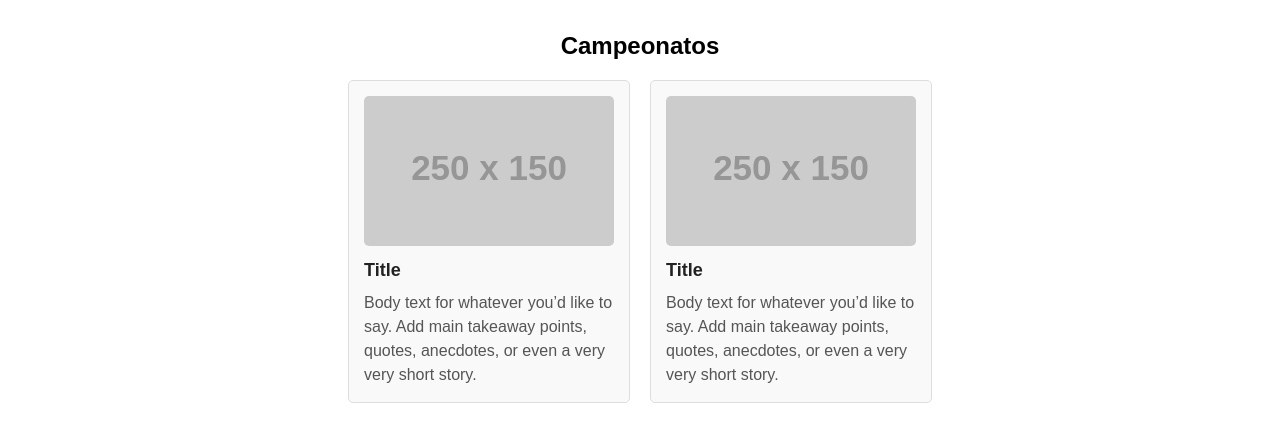
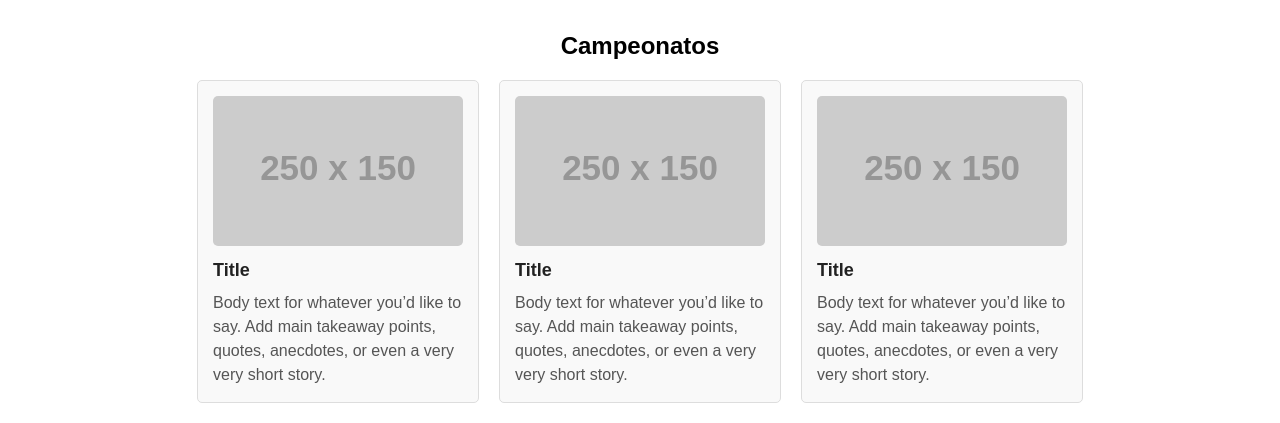
Before and after one commit to agarcram1/Taller-Git.github.io, a plain HTML site: page index.html in a window 1280 px wide. Shown: the part 903-1326 px from the top of the page. Drawn offline with Linux system fonts and the light colour scheme; placeholder pictures from the web are drawn by us.

Commit message:
Agrega la ultima tarjeta en la sección de campeonatos

```diff
--- a/index.html
+++ b/index.html
@@ -50,6 +50,11 @@
         <h3>Title</h3>
         <p>Body text for whatever you’d like to say. Add main takeaway points, quotes, anecdotes, or even a very very short story.</p>
       </div>
+      <div class="card">
+        <img src="https://via.placeholder.com/250x150" alt="Placeholder Image">
+        <h3>Title</h3>
+        <p>Body text for whatever you’d like to say. Add main takeaway points, quotes, anecdotes, or even a very very short story.</p>
+      </div>
     </div>
   </div>
 </body>
```
